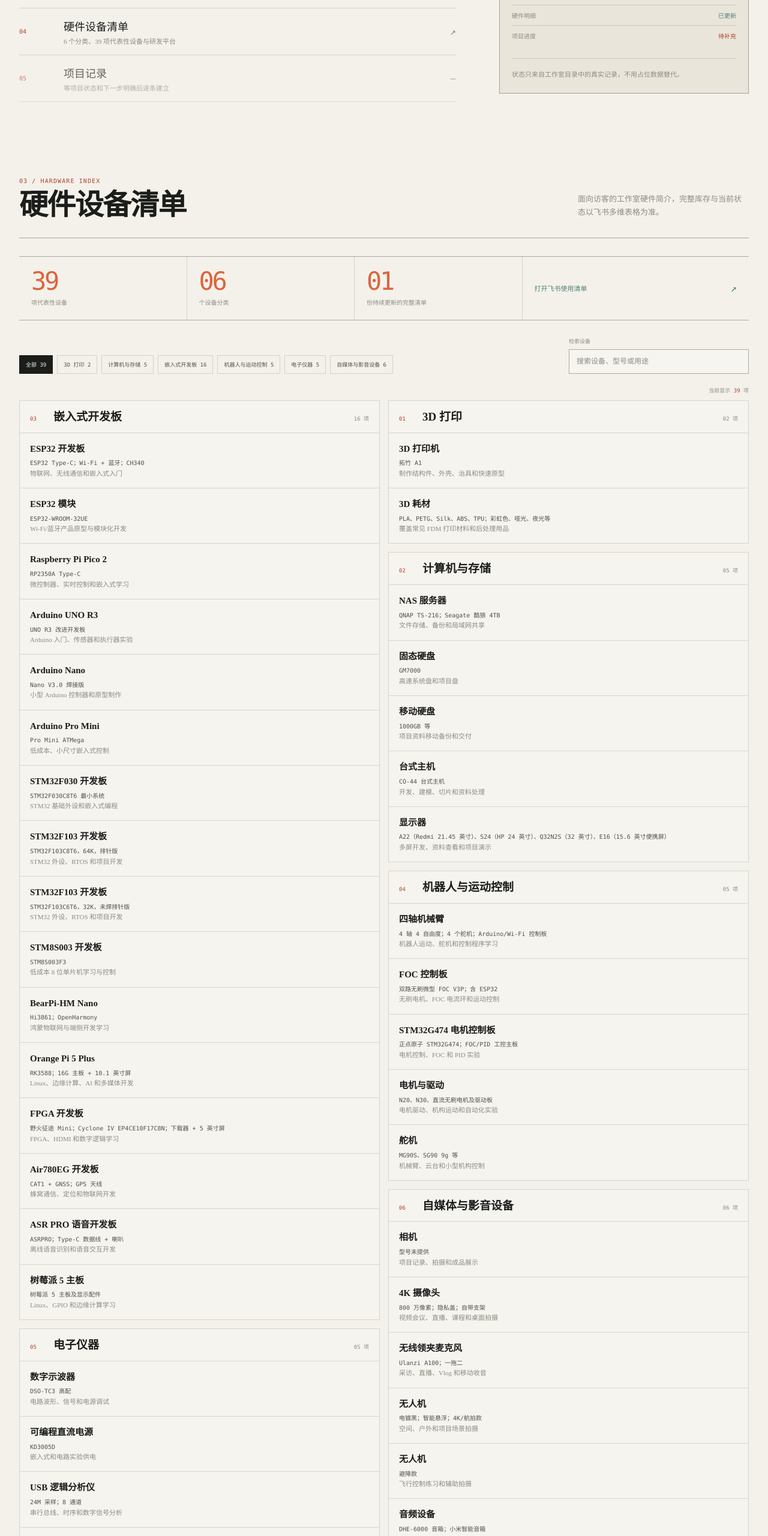
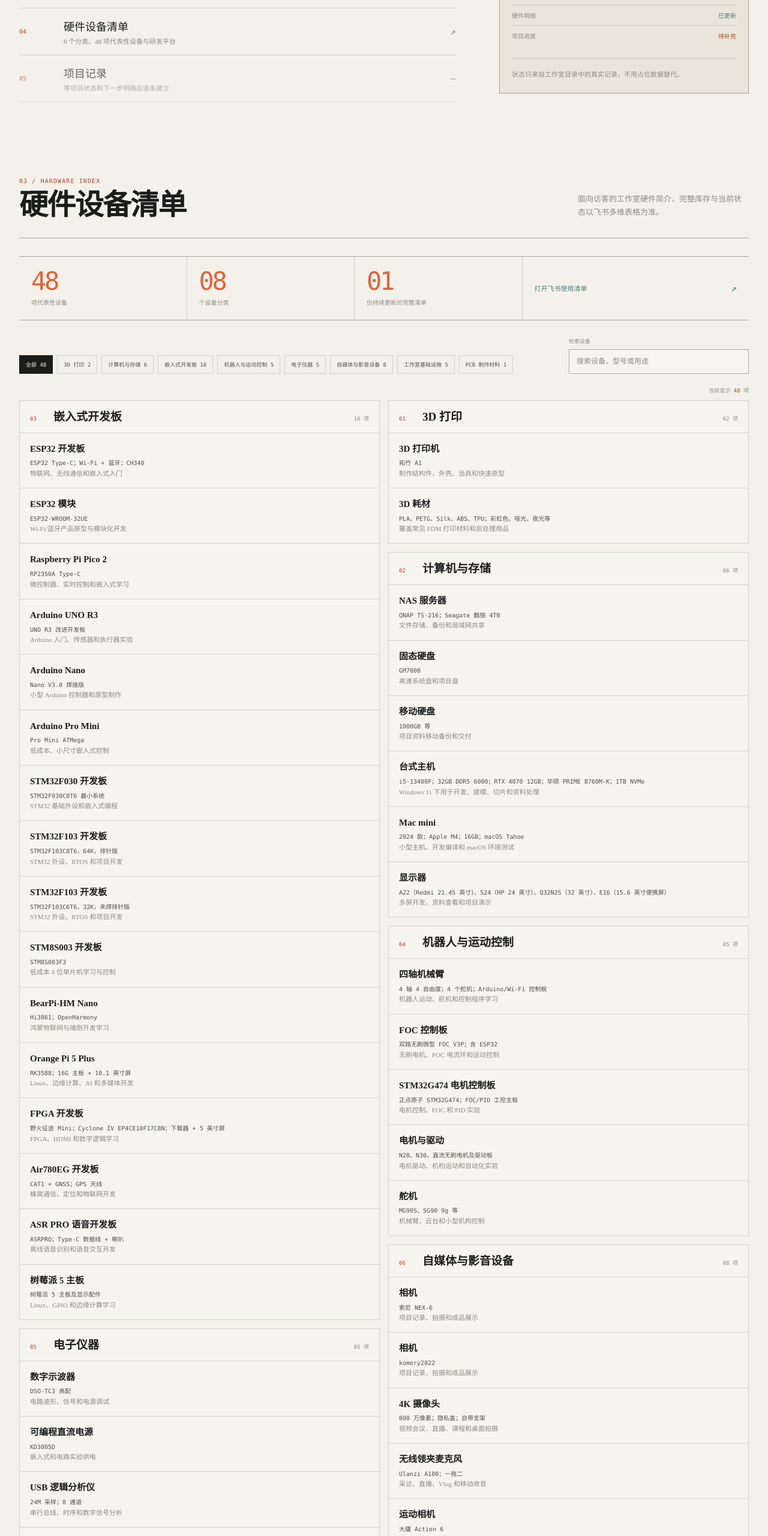
Before and after one commit to huster-zj/811lab.cn, a plain HTML site: page index.html in a window 1280 px wide. Shown: the part 1922-4482 px from the top of the page at 60% size. Drawn offline with Linux system fonts and the light colour scheme; a web font is replaced by a local one.

Commit message:
content: update hardware and book inventories

```diff
--- a/index.html
+++ b/index.html
@@ -152,7 +152,7 @@
                     </a>
                     <a class="archive-item" href="#hardware">
                         <span class="archive-number">04</span>
-                        <span class="archive-content"><strong>硬件设备清单</strong><small>6 个分类、39 项代表性设备与研发平台</small></span>
+                        <span class="archive-content"><strong>硬件设备清单</strong><small>8 个分类、48 项代表性设备与研发平台</small></span>
                         <span class="archive-arrow">↗</span>
                     </a>
                     <a class="archive-item archive-item-muted" href="#studio-status">
@@ -184,21 +184,23 @@
             </div>
 
             <div class="hardware-overview">
-                <div class="hardware-stat"><strong>39</strong><span>项代表性设备</span></div>
-                <div class="hardware-stat"><strong>06</strong><span>个设备分类</span></div>
+                <div class="hardware-stat"><strong>48</strong><span>项代表性设备</span></div>
+                <div class="hardware-stat"><strong>08</strong><span>个设备分类</span></div>
                 <div class="hardware-stat"><strong>01</strong><span>份持续更新的完整清单</span></div>
                 <a class="hardware-source" href="https://my.feishu.cn/base/K867bLnd0a6XL6s6AdWc1d4nnwh?table=tblyCnKaKiyGgyCd&amp;view=vewQFHjddP" target="_blank" rel="noreferrer">打开飞书使用清单 <span aria-hidden="true">↗</span></a>
             </div>
 
             <div class="hardware-toolbar">
                 <div class="hardware-filters" role="tablist" aria-label="硬件分类筛选">
-                    <button class="hardware-filter is-active" type="button" data-hardware-filter="all" role="tab" aria-selected="true">全部 39</button>
+                    <button class="hardware-filter is-active" type="button" data-hardware-filter="all" role="tab" aria-selected="true">全部 48</button>
                     <button class="hardware-filter" type="button" data-hardware-filter="3D 打印" role="tab" aria-selected="false">3D 打印 2</button>
-                    <button class="hardware-filter" type="button" data-hardware-filter="计算机与存储" role="tab" aria-selected="false">计算机与存储 5</button>
+                    <button class="hardware-filter" type="button" data-hardware-filter="计算机与存储" role="tab" aria-selected="false">计算机与存储 6</button>
                     <button class="hardware-filter" type="button" data-hardware-filter="嵌入式开发板" role="tab" aria-selected="false">嵌入式开发板 16</button>
                     <button class="hardware-filter" type="button" data-hardware-filter="机器人与运动控制" role="tab" aria-selected="false">机器人与运动控制 5</button>
                     <button class="hardware-filter" type="button" data-hardware-filter="电子仪器" role="tab" aria-selected="false">电子仪器 5</button>
-                    <button class="hardware-filter" type="button" data-hardware-filter="自媒体与影音设备" role="tab" aria-selected="false">自媒体与影音设备 6</button>
+                    <button class="hardware-filter" type="button" data-hardware-filter="自媒体与影音设备" role="tab" aria-selected="false">自媒体与影音设备 8</button>
+                    <button class="hardware-filter" type="button" data-hardware-filter="工作室基础设施" role="tab" aria-selected="false">工作室基础设施 5</button>
+                    <button class="hardware-filter" type="button" data-hardware-filter="PCB 制作材料" role="tab" aria-selected="false">PCB 制作材料 1</button>
                 </div>
                 <label class="hardware-search">
                     <span>检索设备</span>
@@ -206,7 +208,7 @@
                 </label>
             </div>
 
-            <div class="hardware-status">当前显示 <strong data-hardware-visible-count>39</strong> 项</div>
+            <div class="hardware-status">当前显示 <strong data-hardware-visible-count>48</strong> 项</div>
 
             <div class="hardware-grid" data-hardware-grid>
                 <section class="hardware-category" data-hardware-category="3D 打印">
@@ -218,12 +220,13 @@
                 </section>
 
                 <section class="hardware-category" data-hardware-category="计算机与存储">
-                    <div class="hardware-category-head"><span class="hardware-category-index">02</span><h3>计算机与存储</h3><span>05 项</span></div>
+                    <div class="hardware-category-head"><span class="hardware-category-index">02</span><h3>计算机与存储</h3><span>06 项</span></div>
                     <ul class="hardware-list">
                         <li class="hardware-item" data-hardware-search="NAS 服务器 QNAP TS-216 Seagate 酷狼 4TB 文件存储 备份 局域网共享"><h4>NAS 服务器</h4><p class="hardware-spec">QNAP TS-216；Seagate 酷狼 4TB</p><p>文件存储、备份和局域网共享</p></li>
                         <li class="hardware-item" data-hardware-search="固态硬盘 GM7000 高速 系统盘 项目盘"><h4>固态硬盘</h4><p class="hardware-spec">GM7000</p><p>高速系统盘和项目盘</p></li>
                         <li class="hardware-item" data-hardware-search="移动硬盘 1000GB 项目资料 移动备份 交付"><h4>移动硬盘</h4><p class="hardware-spec">1000GB 等</p><p>项目资料移动备份和交付</p></li>
-                        <li class="hardware-item" data-hardware-search="台式主机 CO-44 开发 建模 切片 资料处理"><h4>台式主机</h4><p class="hardware-spec">CO-44 台式主机</p><p>开发、建模、切片和资料处理</p></li>
+                        <li class="hardware-item" data-hardware-search="台式主机 华硕 i5-13400F 32GB DDR5 6000 RTX 4070 12GB PRIME B760M-K 1TB NVMe Windows 11 开发 建模 切片 资料处理"><h4>台式主机</h4><p class="hardware-spec">i5-13400F；32GB DDR5 6000；RTX 4070 12GB；华硕 PRIME B760M-K；1TB NVMe</p><p>Windows 11 下用于开发、建模、切片和资料处理</p></li>
+                        <li class="hardware-item" data-hardware-search="Mac mini 2024 M4 16GB macOS Tahoe 小主机 开发 编译 资料处理"><h4>Mac mini</h4><p class="hardware-spec">2024 款；Apple M4；16GB；macOS Tahoe</p><p>小型主机、开发编译和 macOS 环境测试</p></li>
                         <li class="hardware-item" data-hardware-search="显示器 A22 Redmi 21.45 S24 HP 24 Q32N2S 32 E16 15.6 便携屏 多屏 开发 演示"><h4>显示器</h4><p class="hardware-spec">A22（Redmi 21.45 英寸）、S24（HP 24 英寸）、Q32N2S（32 英寸）、E16（15.6 英寸便携屏）</p><p>多屏开发、资料查看和项目演示</p></li>
                     </ul>
                 </section>
@@ -268,19 +271,39 @@
                         <li class="hardware-item" data-hardware-search="可编程直流电源 KD3005D 嵌入式 电路实验 供电"><h4>可编程直流电源</h4><p class="hardware-spec">KD3005D</p><p>嵌入式和电路实验供电</p></li>
                         <li class="hardware-item" data-hardware-search="USB 逻辑分析仪 24M 采样 8 通道 串行总线 时序 数字信号"><h4>USB 逻辑分析仪</h4><p class="hardware-spec">24M 采样；8 通道</p><p>串行总线、时序和数字信号分析</p></li>
                         <li class="hardware-item" data-hardware-search="ST-LINK 下载器 V20 国产主控 STM8 STM32 烧录 仿真 调试"><h4>ST-LINK 下载器</h4><p class="hardware-spec">V20 国产主控；支持 STM8/STM32</p><p>烧录、仿真和调试</p></li>
-                        <li class="hardware-item" data-hardware-search="测压计 型号未提供 电压 电源 基础测量"><h4>测压计</h4><p class="hardware-spec">型号未提供</p><p>电压和电源基础测量</p></li>
+                        <li class="hardware-item" data-hardware-search="德力西焊台 8786D Pro 858D 热风枪 电烙铁 焊接 PCB 维修"><h4>德力西焊台</h4><p class="hardware-spec">8786D Pro（858D 二合一）；热风枪 + 电烙铁</p><p>元件焊接、拆焊和 PCB 维修</p></li>
                     </ul>
                 </section>
 
                 <section class="hardware-category" data-hardware-category="自媒体与影音设备">
-                    <div class="hardware-category-head"><span class="hardware-category-index">06</span><h3>自媒体与影音设备</h3><span>06 项</span></div>
+                    <div class="hardware-category-head"><span class="hardware-category-index">06</span><h3>自媒体与影音设备</h3><span>08 项</span></div>
                     <ul class="hardware-list">
-                        <li class="hardware-item" data-hardware-search="相机 型号未提供 项目记录 拍摄 成品展示"><h4>相机</h4><p class="hardware-spec">型号未提供</p><p>项目记录、拍摄和成品展示</p></li>
+                        <li class="hardware-item" data-hardware-search="相机 索尼 NEX-6 项目记录 拍摄 成品展示"><h4>相机</h4><p class="hardware-spec">索尼 NEX-6</p><p>项目记录、拍摄和成品展示</p></li>
+                        <li class="hardware-item" data-hardware-search="相机 komery2022 项目记录 拍摄 成品展示"><h4>相机</h4><p class="hardware-spec">komery2022</p><p>项目记录、拍摄和成品展示</p></li>
                         <li class="hardware-item" data-hardware-search="4K 摄像头 800 万像素 隐私盖 支架 视频会议 直播 课程 桌面拍摄"><h4>4K 摄像头</h4><p class="hardware-spec">800 万像素；隐私盖；自带支架</p><p>视频会议、直播、课程和桌面拍摄</p></li>
                         <li class="hardware-item" data-hardware-search="无线领夹麦克风 Ulanzi A100 一拖二 采访 直播 Vlog 移动收音"><h4>无线领夹麦克风</h4><p class="hardware-spec">Ulanzi A100；一拖二</p><p>采访、直播、Vlog 和移动收音</p></li>
-                        <li class="hardware-item" data-hardware-search="无人机 电镀黑 智能悬浮 4K 航拍 空间 户外 项目拍摄"><h4>无人机</h4><p class="hardware-spec">电镀黑；智能悬浮；4K/航拍款</p><p>空间、户外和项目场景拍摄</p></li>
-                        <li class="hardware-item" data-hardware-search="无人机 避障款 飞行控制 辅助拍摄"><h4>无人机</h4><p class="hardware-spec">避障款</p><p>飞行控制练习和辅助拍摄</p></li>
+                        <li class="hardware-item" data-hardware-search="大疆 Action 6 运动相机 自媒体 视频 项目记录"><h4>运动相机</h4><p class="hardware-spec">大疆 Action 6</p><p>自媒体拍摄、运动场景和项目记录</p></li>
+                        <li class="hardware-item" data-hardware-search="苹果 iPhone 13 备用手机 自媒体 拍摄"><h4>备用手机</h4><p class="hardware-spec">苹果 iPhone 13 × 2</p><p>自媒体拍摄、收音和账号运营备用机</p></li>
+                        <li class="hardware-item" data-hardware-search="华为 P30 Pro 备用手机 自媒体 拍摄"><h4>备用手机</h4><p class="hardware-spec">华为 P30 Pro</p><p>自媒体拍摄、收音和账号运营备用机</p></li>
                         <li class="hardware-item" data-hardware-search="音频设备 DHE-6000 音箱 小米智能音箱 音频播放 语音交互 声音测试"><h4>音频设备</h4><p class="hardware-spec">DHE-6000 音箱；小米智能音箱</p><p>音频播放、语音交互和声音测试</p></li>
+                    </ul>
+                </section>
+
+                <section class="hardware-category" data-hardware-category="工作室基础设施">
+                    <div class="hardware-category-head"><span class="hardware-category-index">07</span><h3>工作室基础设施</h3><span>05 项</span></div>
+                    <ul class="hardware-list">
+                        <li class="hardware-item" data-hardware-search="置物架 大型 收纳 工作室"><h4>置物架</h4><p class="hardware-spec">大型置物架 × 2</p><p>设备、耗材和工具分类收纳</p></li>
+                        <li class="hardware-item" data-hardware-search="电钻 工作室基础设备 打孔 安装"><h4>电钻</h4><p class="hardware-spec">工作室通用电钻</p><p>打孔、安装和结构件加工</p></li>
+                        <li class="hardware-item" data-hardware-search="电磨机 工作室基础设备 打磨 切割 雕刻"><h4>电磨机</h4><p class="hardware-spec">工作室通用电磨机</p><p>打磨、切割、雕刻和精细加工</p></li>
+                        <li class="hardware-item" data-hardware-search="白板 讲演 工作室 记录"><h4>讲演白板</h4><p class="hardware-spec">可书写白板</p><p>讲演、方案梳理和项目讨论</p></li>
+                        <li class="hardware-item" data-hardware-search="洞洞板 工具收纳 工作室"><h4>洞洞板</h4><p class="hardware-spec">墙面工具收纳板</p><p>常用工具展示和快速取用</p></li>
+                    </ul>
+                </section>
+
+                <section class="hardware-category" data-hardware-category="PCB 制作材料">
+                    <div class="hardware-category-head"><span class="hardware-category-index">08</span><h3>PCB 制作材料</h3><span>01 项</span></div>
+                    <ul class="hardware-list">
+                        <li class="hardware-item" data-hardware-search="PCB 热转印 腐蚀 制作材料 覆铜板 转印纸 腐蚀液"><h4>PCB 制作材料</h4><p class="hardware-spec">热转印 + 腐蚀制作材料</p><p>用于单面 PCB 打样、转印和腐蚀制作</p></li>
                     </ul>
                 </section>
             </div>
@@ -343,17 +366,17 @@
                     </label>
                 </div>
                 <div class="catalog-filter-row" aria-label="书籍分类筛选">
-                    <button class="catalog-filter is-active" type="button" data-book-filter="all">全部 47</button>
-                    <button class="catalog-filter" type="button" data-book-filter="人工智能与数据">人工智能与数据 7</button>
+                    <button class="catalog-filter is-active" type="button" data-book-filter="all">全部 51</button>
+                    <button class="catalog-filter" type="button" data-book-filter="人工智能与数据">人工智能与数据 9</button>
                     <button class="catalog-filter" type="button" data-book-filter="计算机与工程">计算机与工程 13</button>
                     <button class="catalog-filter" type="button" data-book-filter="系统工程与航天">系统工程与航天 5</button>
                     <button class="catalog-filter" type="button" data-book-filter="数学与优化">数学与优化 3</button>
                     <button class="catalog-filter" type="button" data-book-filter="商业与科技">商业与科技 8</button>
                     <button class="catalog-filter" type="button" data-book-filter="财税与法律">财税与法律 3</button>
-                    <button class="catalog-filter" type="button" data-book-filter="人文与成长">人文与成长 5</button>
+                    <button class="catalog-filter" type="button" data-book-filter="人文与成长">人文与成长 7</button>
                     <button class="catalog-filter" type="button" data-book-filter="小说">小说 3</button>
                 </div>
-                <div class="catalog-status">当前显示 <strong data-book-visible-count>47</strong> 本</div>
+                <div class="catalog-status">当前显示 <strong data-book-visible-count>51</strong> 本</div>
                 <ol class="book-catalog" data-book-catalog>
                     <li class="book-entry" data-book-category="人工智能与数据" data-book-search="人工智能芯片设计 尹首一 涂锋斌 朱丹 魏少军 AI芯片 架构设计 数据流"><span class="book-entry-index">01</span><div><h4>《人工智能芯片设计》</h4><p>尹首一、涂锋斌、朱丹、魏少军</p></div><span class="book-entry-meta">AI芯片 · 架构设计 · 数据流</span></li>
                     <li class="book-entry" data-book-category="人工智能与数据" data-book-search="昇腾AI处理器架构与编程 梁晓峣 AI处理器 昇腾 编程"><span class="book-entry-index">02</span><div><h4>《昇腾AI处理器架构与编程》</h4><p>梁晓峣</p></div><span class="book-entry-meta">AI处理器 · 昇腾 · 编程</span></li>
@@ -402,6 +425,10 @@
                     <li class="book-entry" data-book-category="小说" data-book-search="围城 钱钟书 现代文学 婚姻 社会"><span class="book-entry-index">45</span><div><h4>《围城》</h4><p>钱钟书</p></div><span class="book-entry-meta">现代文学 · 婚姻 · 社会</span></li>
                     <li class="book-entry" data-book-category="小说" data-book-search="霍乱时期的爱情 加西亚 马尔克斯 Gabriel García Márquez 爱情 拉美文学"><span class="book-entry-index">46</span><div><h4>《霍乱时期的爱情》</h4><p>加西亚·马尔克斯（Gabriel García Márquez）</p></div><span class="book-entry-meta">爱情 · 拉美文学</span></li>
                     <li class="book-entry" data-book-category="小说" data-book-search="圣女的救济 东野圭吾 推理 悬疑"><span class="book-entry-index">47</span><div><h4>《圣女的救济》</h4><p>东野圭吾</p></div><span class="book-entry-meta">推理 · 悬疑</span></li>
+                    <li class="book-entry" data-book-category="人工智能与数据" data-book-search="AI未来已来 李开复 人工智能 未来科技 CEO 组织 个人"><span class="book-entry-index">48</span><div><h4>《AI未来已来》</h4><p>李开复</p></div><span class="book-entry-meta">人工智能 · 未来科技</span></li>
+                    <li class="book-entry" data-book-category="人文与成长" data-book-search="潮汕思维 吉昊 潮汕文化 思维方式"><span class="book-entry-index">49</span><div><h4>《潮汕思维》</h4><p>吉昊</p></div><span class="book-entry-meta">潮汕文化 · 思维方式</span></li>
+                    <li class="book-entry" data-book-category="人文与成长" data-book-search="200个成长思维 魏俊杰 个人成长 思维方法 思维模型"><span class="book-entry-index">50</span><div><h4>《200个成长思维》</h4><p>魏俊杰</p></div><span class="book-entry-meta">个人成长 · 思维方法</span></li>
+                    <li class="book-entry" data-book-category="人工智能与数据" data-book-search="LIFE3.0 生命3.0 马克斯 泰格马克 Max Tegmark 人工智能 未来社会"><span class="book-entry-index">51</span><div><h4>《LIFE3.0》</h4><p>马克斯·泰格马克（Max Tegmark）</p></div><span class="book-entry-meta">人工智能 · 未来社会</span></li>
                 </ol>
                 <p class="catalog-empty" data-book-empty hidden>没有匹配的书籍，试试更短的关键词或切换分类。</p>
             </div>
```
